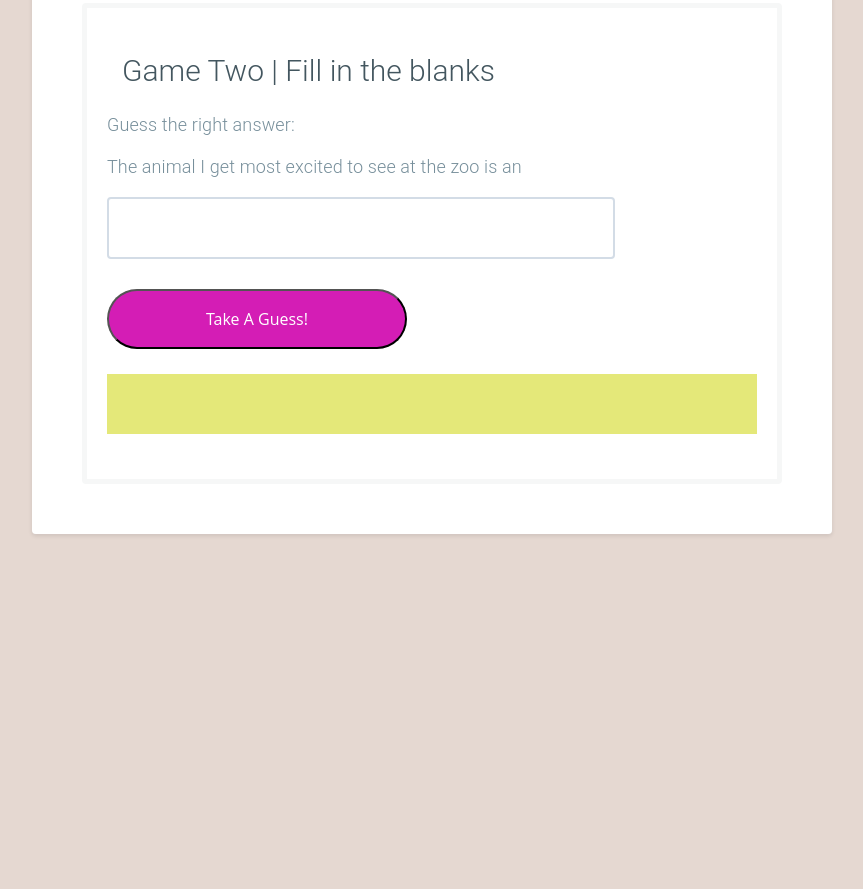
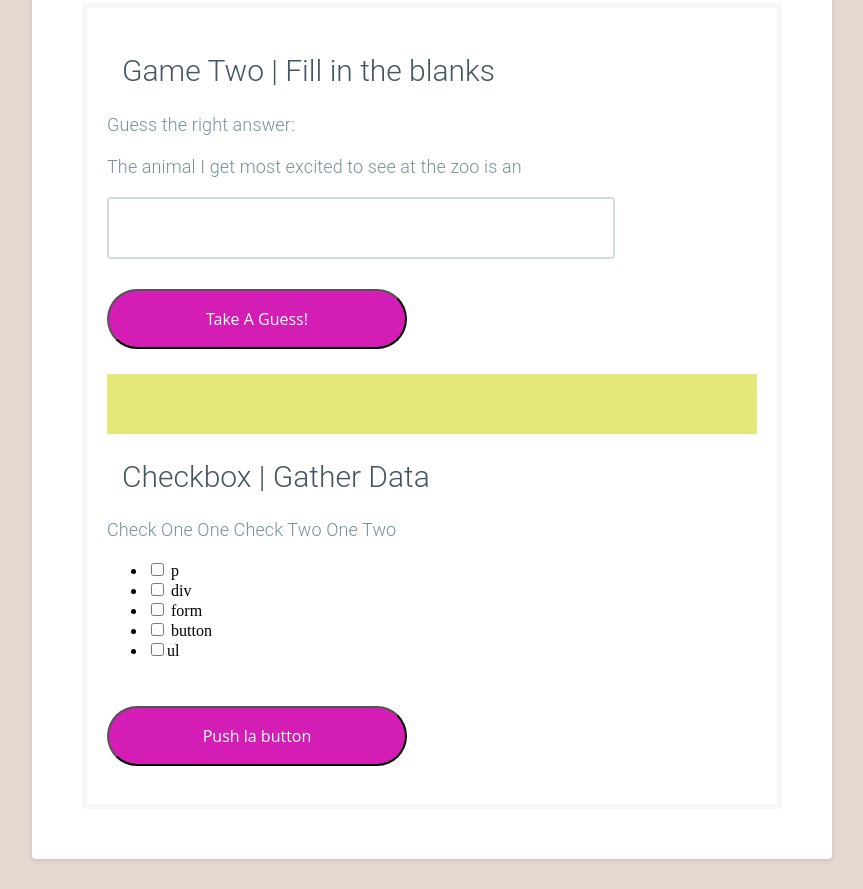
Before and after one commit to alchemy-bootcamp-one-summer-2018/lab-2-about-me, a plain HTML site: page index.html in a window 1280 px wide. Shown: the part 1402-2291 px from the top of the page, without its empty margins (218-1081 px from the left). Before the commit the page ends 1966 px from the top, so only its background shows below. Drawn offline with Linux system fonts and the light colour scheme.

Commit message:
created the loop

```diff
--- /dev/null
+++ b/check-checkboxes.js
@@ -0,0 +1,32 @@
+//eslint-disable-next-line
+function countTags(){
+    //tags is taking what your using in your name value and what the user checked//
+    var tags = document.querySelectorAll('input[name="tags"]:checked');
+    console.log ('showing', tags);
+
+    // i is the variable in the function that we are using in our loop (a loop goes through data in this case we want to count how many times the input check boxes are checked and how many values of the inputs there are on our document aka your HTML)
+    var tagCount = {};
+
+    var i;
+    for(i = 0; i < tags.length; i++) {
+        var tag = tags[i].value;
+        console.log ('what is', tag);
+        var matches = document.querySelectorAll (tag);
+        console.log ('what are', matches);
+        tagCount[tag] = matches.length;
+        console.log ('How many', tagCount);
+    }
+    var html = '<ul>';
+    for(var key in tagCount){ // this is for ..... in loop
+        console.log ('counting key', tagCount);
+        html += '<li>' + key + tagCount[key] + '</li>'; // appending string to HTM
+
+    }
+
+    html += '</ul>';
+    var results = document.getElementById ('results');
+    results.innerHTML = html;
+
+    return false;
+
+}
--- a/index.html
+++ b/index.html
@@ -144,6 +144,8 @@
         </div>
 
 
+
+
         <div class="game-two">
 
            <h2>Game Two | Fill in the blanks</h2>
@@ -158,12 +160,36 @@
                         <p id="guess-result"></p>
 
                     </form>
+
+        <div class="game-three">
+
+            <h2>Checkbox | Gather Data</h2>
+            <p>Check One One Check Two One Two</p>
+
+        <form onsubmit="return countTags()">
+
+            <ul>
+
+            <li><label><input type="checkbox" name="tags" value="p"> p </label></li>
+            <li><label><input type="checkbox" name="tags" value="div"> div</label></li>
+            <li><label><input type="checkbox" name="tags" value="form"> form</label></li>
+            <li> <label><input type="checkbox" name="tags" value="button"> button</label></li>
+            <li> <label><input type="checkbox" name="tags" value="ul">ul </label></li>
+
+            </ul>
+
+            <button type="submit">Push la button</button>
+
+            <p id="results"></p>
+
+        </form>
     </div>
 
     <script src="check-js-guess.js"> </script>
     <script src="check-js-answers.js"> </script>
+    <script src="check-checkboxes.js"> </script>
 
 </div>
-
+</div>
 </body>
 </html>
```
Lines whose indentation alone changed are shown as unchanged.
